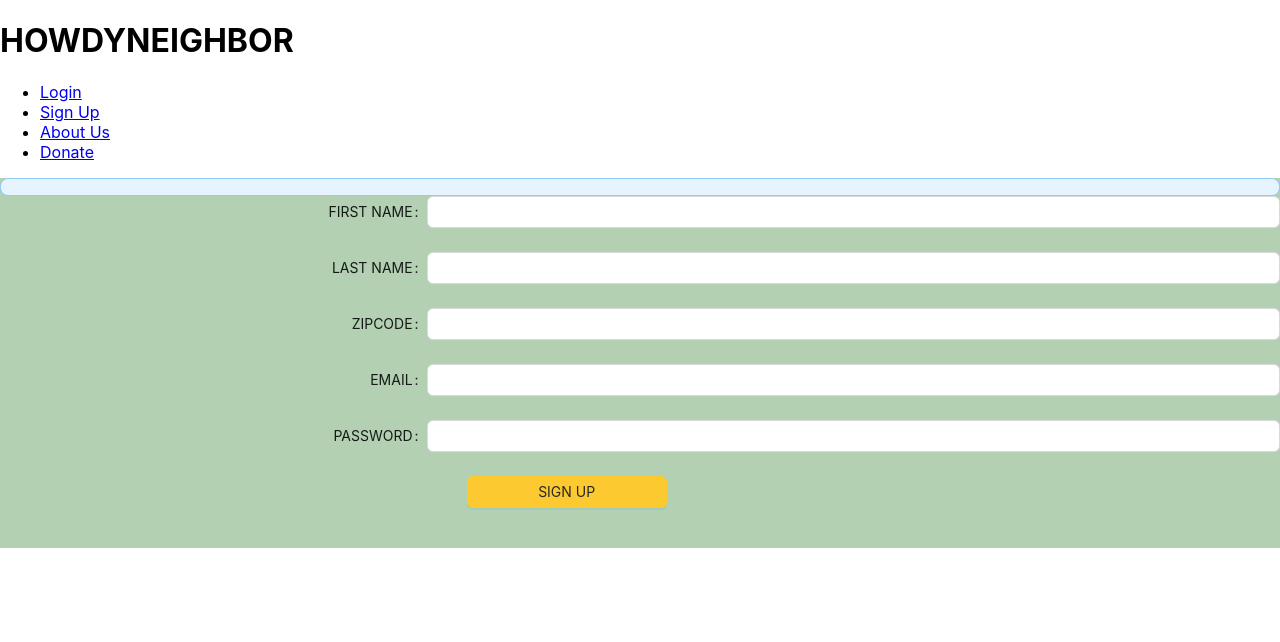
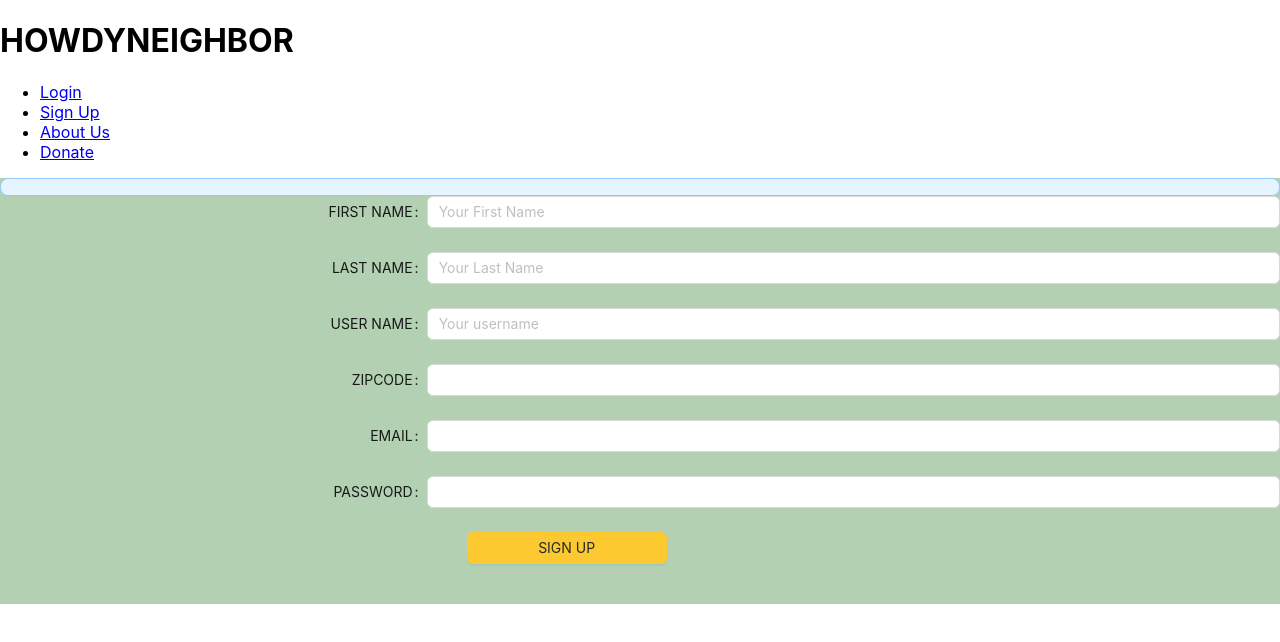
Before and after one commit to thatthembritt/howdyNeighbor, a React (Create React App) app in the folder client/: page /signup in a window 1280 px wide. Shown: the top 642 px of the page. Built offline with nearby package versions, Linux system fonts and the light colour scheme.

Commit message:
Updated he form inputs in Signup.js

```diff
--- a/client/src/App.js
+++ b/client/src/App.js
@@ -20,6 +20,10 @@ import Signup from "./components/Signup/Signup";
 import "./style.css";
 
 function App() {
+// Need to figure out how to set up footer, as it appears to be being called as a page.
+
+
+  //OLD code that was replaced below
   // const [currentPage, setCurrentPage] = useState('Home');
 
   // const renderPage = () => {
--- a/client/src/components/Signup/Signup.js
+++ b/client/src/components/Signup/Signup.js
@@ -6,6 +6,7 @@ import { Button, Form, Input, Alert } from "antd";
 import { ADD_USER } from "../../utils/mutations";
 import Auth from "../../utils/auth";
 import { useMutation } from "@apollo/client";
+import { FormContext } from "antd/es/form/context";
 
 //Styling section
 const layout = {
@@ -116,11 +117,36 @@ const SignupForm = () => {
       >
         Something went wrong with your signup!
       </Alert>
+
       <Form.Item name={["user", "firstname"]} label="FIRST NAME">
-        <Input />
+        <Input
+          type="text"
+          placeholder="Your First Name"
+          name="first_name"
+          onChange={handleInputChange}
+          value={userFormData.username}
+          required
+        />
       </Form.Item>
       <Form.Item name={["user", "lastname"]} label="LAST NAME">
-        <Input />
+        <Input
+          type="text"
+          placeholder="Your Last Name"
+          name="first_name"
+          onChange={handleInputChange}
+          value={userFormData.username}
+          required
+        />
+      </Form.Item>
+      <Form.Item name={["user", "username"]} label="USER NAME">
+        <Input
+          type="text"
+          placeholder="Your username"
+          name="username"
+          onChange={handleInputChange}
+          value={userFormData.username}
+          required
+        />
       </Form.Item>
       <Form.Item name={["user", "zipcode"]} label="ZIPCODE">
         <Input />
```
